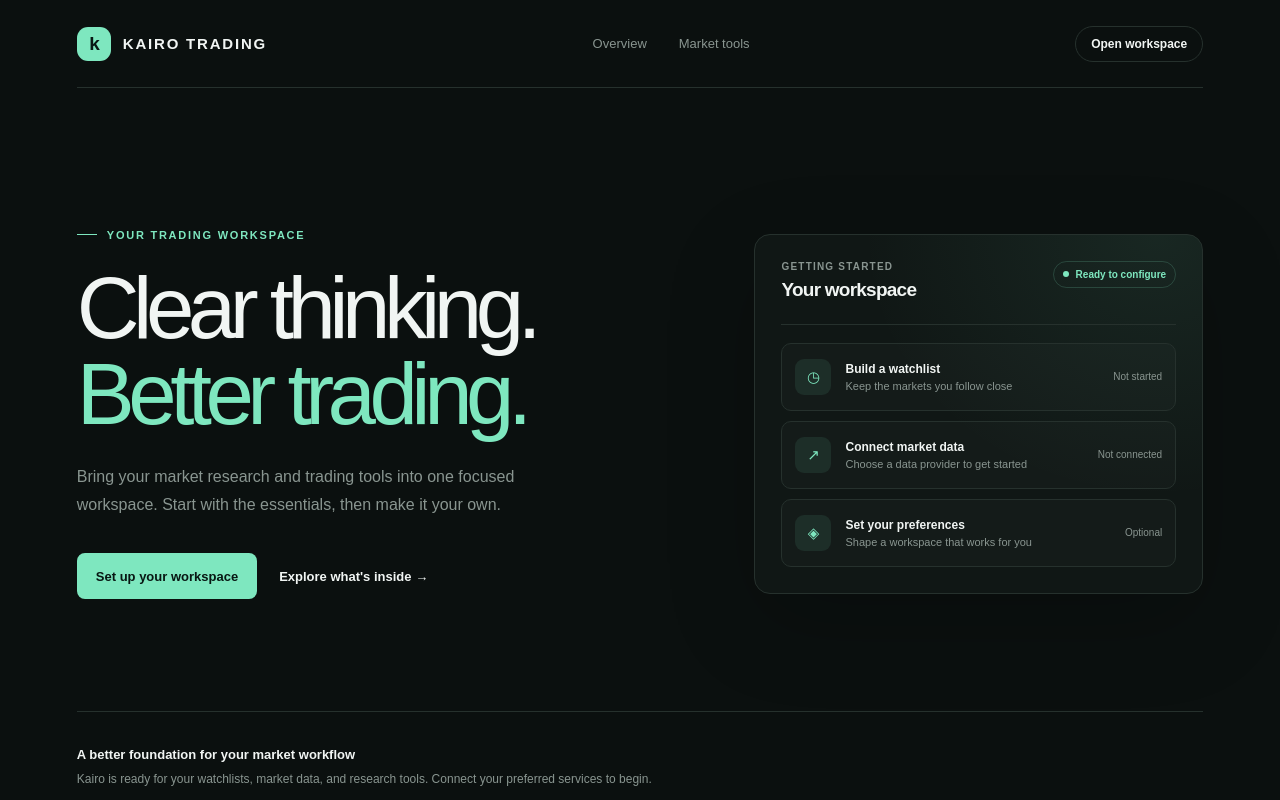
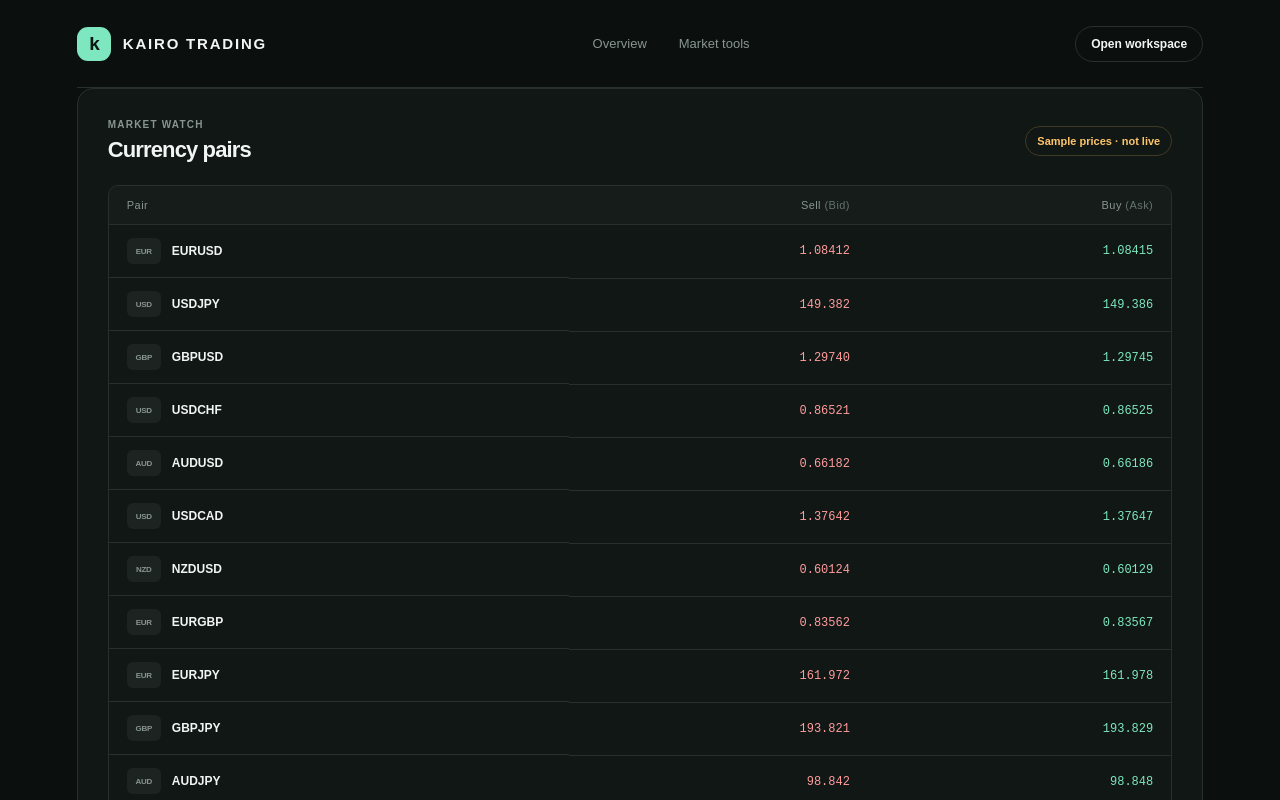
Before and after one commit to berezh/kairo-trading, a Next.js app: page / in a window 1280 px wide. Shown: the top 800 px of the page. Built offline with nearby package versions, Linux system fonts and the light colour scheme.

Commit message:
add table

```diff
--- a/src/app/page.module.scss
+++ b/src/app/page.module.scss
@@ -73,110 +73,6 @@
   margin: 0 auto;
 }
 
-.hero {
-  display: grid;
-  grid-template-columns: minmax(0, 1fr) minmax(360px, 0.78fr);
-  align-items: center;
-  gap: clamp(48px, 8vw, 120px);
-  padding: clamp(72px, 11vw, 148px) 0 112px;
-}
-
-.intro {
-  max-width: 600px;
-}
-
-.eyebrow {
-  display: flex;
-  align-items: center;
-  gap: 10px;
-  margin: 0 0 24px;
-  color: var(--accent);
-  font-size: 11px;
-  font-weight: 700;
-  letter-spacing: 0.16em;
-  text-transform: uppercase;
-
-  &::before {
-    width: 20px;
-    height: 1px;
-    background: currentColor;
-    content: "";
-  }
-}
-
-.title {
-  margin: 0;
-  font-size: clamp(48px, 6.8vw, 88px);
-  font-weight: 500;
-  letter-spacing: -0.075em;
-  line-height: 0.99;
-  text-wrap: balance;
-
-  span {
-    color: var(--accent);
-  }
-}
-
-.description {
-  max-width: 470px;
-  margin: 26px 0 0;
-  color: var(--muted);
-  font-size: 16px;
-  line-height: 1.75;
-}
-
-.actions {
-  display: flex;
-  flex-wrap: wrap;
-  align-items: center;
-  gap: 22px;
-  margin-top: 34px;
-}
-
-.primaryAction {
-  display: inline-flex;
-  min-height: 46px;
-  align-items: center;
-  justify-content: center;
-  padding: 0 19px;
-  border-radius: 8px;
-  color: #081713;
-  background: var(--accent);
-  font-size: 13px;
-  font-weight: 700;
-  transition: background-color 160ms ease;
-
-  &:hover {
-    background: #a2f0d2;
-  }
-}
-
-.textAction {
-  color: var(--foreground);
-  font-size: 13px;
-  font-weight: 600;
-}
-
-.workspace {
-  padding: 26px;
-  border: 1px solid var(--border);
-  border-radius: 16px;
-  background:
-    radial-gradient(ellipse at 90% 0%, rgb(126 231 191 / 8%), transparent 52%),
-    var(--panel);
-  box-shadow: 0 28px 90px rgb(0 0 0 / 20%);
-  scroll-margin-top: 30px;
-}
-
-.workspaceHeader {
-  display: flex;
-  align-items: flex-start;
-  justify-content: space-between;
-  gap: 16px;
-  padding-bottom: 23px;
-  border-bottom: 1px solid var(--border);
-}
-
 .panelEyebrow {
   margin: 0 0 7px;
   color: var(--muted);
@@ -186,105 +82,134 @@
   text-transform: uppercase;
 }
 
-.panelTitle {
+.markets {
+  padding: 30px;
+  border: 1px solid var(--border);
+  border-radius: 16px;
+  background: var(--panel);
+  scroll-margin-top: 30px;
+}
+
+.marketHeading {
+  display: flex;
+  align-items: center;
+  justify-content: space-between;
+  gap: 20px;
+  padding-bottom: 22px;
+}
+
+.marketsTitle {
   margin: 0;
-  font-size: 19px;
+  font-size: 22px;
   font-weight: 600;
   letter-spacing: -0.04em;
 }
 
-.status {
-  display: inline-flex;
-  align-items: center;
-  gap: 7px;
-  padding: 7px 9px;
-  border: 1px solid rgb(126 231 191 / 18%);
+.sampleNotice {
+  padding: 8px 11px;
+  border: 1px solid rgb(255 197 107 / 20%);
   border-radius: 999px;
-  color: var(--accent);
-  font-size: 10px;
+  color: #ffc56b;
+  font-size: 11px;
   font-weight: 600;
   white-space: nowrap;
-
-  &::before {
-    width: 6px;
-    height: 6px;
-    border-radius: 50%;
-    background: currentColor;
-    content: "";
-  }
 }
 
-.setupList {
-  display: grid;
-  gap: 10px;
-  padding-top: 18px;
+.tableScroller {
+  overflow-x: auto;
+  border: 1px solid var(--border);
+  border-radius: 10px;
 }
 
-.setupItem {
-  display: flex;
-  align-items: center;
-  gap: 14px;
-  padding: 15px 13px;
-  border: 1px solid var(--border);
-  border-radius: 10px;
-  background: rgb(255 255 255 / 1.5%);
-}
+.quotesTable {
+  width: 100%;
+  border-collapse: collapse;
+  text-align: left;
 
-.itemIcon {
-  display: grid;
-  width: 36px;
-  height: 36px;
-  flex: 0 0 auto;
-  place-items: center;
-  border-radius: 9px;
-  color: var(--accent);
-  background: rgb(126 231 191 / 9%);
-  font-size: 15px;
-}
-
-.itemCopy {
-  flex: 1;
-
-  strong,
-  span {
-    display: block;
+  thead {
+    color: var(--muted);
+    background: rgb(255 255 255 / 2%);
+    font-size: 11px;
+    letter-spacing: 0.04em;
   }
 
-  strong {
-    margin-bottom: 4px;
+  th,
+  td {
+    padding: 13px 18px;
+    border-bottom: 1px solid var(--border);
+  }
+
+  thead th {
+    font-weight: 500;
+  }
+
+  thead th:not(:first-child),
+  td {
+    text-align: right;
+  }
+
+  thead span {
+    color: #66736d;
+    font-weight: 400;
+  }
+
+  tbody tr:last-child th,
+  tbody tr:last-child td {
+    border-bottom: 0;
+  }
+
+  tbody tr {
+    transition: background-color 120ms ease;
+
+    &:hover {
+      background: rgb(255 255 255 / 2%);
+    }
+  }
+
+  tbody th {
+    display: flex;
+    align-items: center;
+    gap: 11px;
     font-size: 12px;
     font-weight: 600;
   }
 
-  span {
-    color: var(--muted);
-    font-size: 11px;
+  td {
+    font-family: "Courier New", monospace;
+    font-size: 12px;
+    font-variant-numeric: tabular-nums;
   }
 }
 
-.itemStatus {
+.pairMark {
+  display: grid;
+  width: 34px;
+  height: 26px;
+  place-items: center;
+  border-radius: 6px;
   color: var(--muted);
-  font-size: 10px;
-  white-space: nowrap;
+  background: rgb(255 255 255 / 5%);
+  font-size: 8px;
+  font-weight: 700;
+  letter-spacing: -0.03em;
 }
 
-.tools {
-  padding-top: 35px;
-  border-top: 1px solid var(--border);
-  scroll-margin-top: 30px;
+.sellPrice {
+  color: #ff9c9c;
 }
 
-.toolsHeading {
-  margin: 0;
-  font-size: 13px;
-  font-weight: 600;
+.buyPrice {
+  color: var(--accent);
 }
 
-.toolsDescription {
-  margin: 8px 0 0;
-  color: var(--muted);
-  font-size: 12px;
-  line-height: 1.6;
+.visuallyHidden {
+  position: absolute;
+  width: 1px;
+  height: 1px;
+  overflow: hidden;
+  clip: rect(0, 0, 0, 0);
+  white-space: nowrap;
+  clip-path: inset(50%);
 }
 
 .footer {
@@ -299,18 +224,8 @@
 }
 
 @media (max-width: 850px) {
-  .hero {
-    grid-template-columns: 1fr;
-    gap: 56px;
-    padding: 88px 0;
-  }
-
-  .intro {
-    max-width: 660px;
-  }
-
-  .workspace {
-    max-width: 620px;
+  .markets {
+    padding: 22px;
   }
 }
 
@@ -342,35 +257,30 @@
     font-size: 11px;
   }
 
-  .hero {
-    gap: 42px;
-    padding: 74px 0 64px;
+  .markets {
+    padding: 18px 12px;
   }
 
-  .title {
-    font-size: clamp(48px, 13vw, 68px);
+  .marketHeading {
+    align-items: flex-start;
   }
 
-  .description {
-    font-size: 14px;
+  .marketsTitle {
+    font-size: 19px;
   }
 
-  .workspace {
-    padding: 19px 15px;
-  }
-
-  .status {
-    padding: 6px 7px;
+  .sampleNotice {
+    padding: 7px 8px;
     font-size: 9px;
   }
 
-  .setupItem {
-    gap: 10px;
-    padding: 12px 9px;
-  }
+  .quotesTable {
+    min-width: 380px;
 
-  .itemStatus {
-    font-size: 9px;
+    th,
+    td {
+      padding: 12px 10px;
+    }
   }
 
   .footer {
@@ -381,8 +291,7 @@
 
 @media (prefers-reduced-motion: reduce) {
   .nav a,
-  .headerAction,
-  .primaryAction {
+  .headerAction {
     transition: none;
   }
 }
--- a/src/app/page.tsx
+++ b/src/app/page.tsx
@@ -1,4 +1,47 @@
 import styles from "./page.module.scss";
+
+type Quote = {
+  symbol: string;
+  bid: string;
+  ask: string;
+  ts: number;
+  seq: number;
+};
+
+const sampleTimestamp = 1759830930123;
+
+const sampleQuotes: Quote[] = [
+  { symbol: "EURUSD", bid: "1.08412", ask: "1.08415", ts: sampleTimestamp, seq: 98213 },
+  { symbol: "USDJPY", bid: "149.382", ask: "149.386", ts: sampleTimestamp, seq: 98214 },
+  { symbol: "GBPUSD", bid: "1.29740", ask: "1.29745", ts: sampleTimestamp, seq: 98215 },
+  { symbol: "USDCHF", bid: "0.86521", ask: "0.86525", ts: sampleTimestamp, seq: 98216 },
+  { symbol: "AUDUSD", bid: "0.66182", ask: "0.66186", ts: sampleTimestamp, seq: 98217 },
+  { symbol: "USDCAD", bid: "1.37642", ask: "1.37647", ts: sampleTimestamp, seq: 98218 },
+  { symbol: "NZDUSD", bid: "0.60124", ask: "0.60129", ts: sampleTimestamp, seq: 98219 },
+  { symbol: "EURGBP", bid: "0.83562", ask: "0.83567", ts: sampleTimestamp, seq: 98220 },
+  { symbol: "EURJPY", bid: "161.972", ask: "161.978", ts: sampleTimestamp, seq: 98221 },
+  { symbol: "GBPJPY", bid: "193.821", ask: "193.829", ts: sampleTimestamp, seq: 98222 },
+  { symbol: "AUDJPY", bid: "98.842", ask: "98.848", ts: sampleTimestamp, seq: 98223 },
+  { symbol: "EURCHF", bid: "0.93814", ask: "0.93820", ts: sampleTimestamp, seq: 98224 },
+  { symbol: "EURAUD", bid: "1.63820", ask: "1.63828", ts: sampleTimestamp, seq: 98225 },
+  { symbol: "EURCAD", bid: "1.49218", ask: "1.49226", ts: sampleTimestamp, seq: 98226 },
+  { symbol: "EURNZD", bid: "1.80264", ask: "1.80276", ts: sampleTimestamp, seq: 98227 },
+  { symbol: "GBPCHF", bid: "1.12248", ask: "1.12256", ts: sampleTimestamp, seq: 98228 },
+  { symbol: "GBPAUD", bid: "1.96018", ask: "1.96028", ts: sampleTimestamp, seq: 98229 },
+  { symbol: "GBPCAD", bid: "1.78602", ask: "1.78612", ts: sampleTimestamp, seq: 98230 },
+  { symbol: "GBPNZD", bid: "2.15730", ask: "2.15744", ts: sampleTimestamp, seq: 98231 },
+  { symbol: "AUDCAD", bid: "0.91108", ask: "0.91115", ts: sampleTimestamp, seq: 98232 },
+  { symbol: "AUDCHF", bid: "0.57248", ask: "0.57254", ts: sampleTimestamp, seq: 98233 },
+  { symbol: "AUDNZD", bid: "1.10072", ask: "1.10080", ts: sampleTimestamp, seq: 98234 },
+  { symbol: "CADJPY", bid: "108.544", ask: "108.551", ts: sampleTimestamp, seq: 98235 },
+  { symbol: "CHFJPY", bid: "172.654", ask: "172.663", ts: sampleTimestamp, seq: 98236 },
+  { symbol: "NZDJPY", bid: "89.842", ask: "89.850", ts: sampleTimestamp, seq: 98237 },
+  { symbol: "CADCHF", bid: "0.62840", ask: "0.62847", ts: sampleTimestamp, seq: 98238 },
+  { symbol: "NZDCAD", bid: "0.82762", ask: "0.82770", ts: sampleTimestamp, seq: 98239 },
+  { symbol: "NZDCHF", bid: "0.52018", ask: "0.52025", ts: sampleTimestamp, seq: 98240 },
+  { symbol: "USDSGD", bid: "1.30214", ask: "1.30222", ts: sampleTimestamp, seq: 98241 },
+  { symbol: "EURSGD", bid: "1.41246", ask: "1.41258", ts: sampleTimestamp, seq: 98242 },
+];
 
 export default function Home() {
   return (
@@ -20,86 +63,45 @@ export default function Home() {
       </header>
 
       <main className={styles.content}>
-        <section className={styles.hero} id="overview">
-          <div className={styles.intro}>
-            <p className={styles.eyebrow}>Your trading workspace</p>
-            <h1 className={styles.title}>
-              Clear thinking.
-              <br />
-              <span>Better trading.</span>
-            </h1>
-            <p className={styles.description}>
-              Bring your market research and trading tools into one focused
-              workspace. Start with the essentials, then make it your own.
-            </p>
-            <div className={styles.actions}>
-              <a className={styles.primaryAction} href="#workspace">
-                Set up your workspace
-              </a>
-              <a className={styles.textAction} href="#markets">
-                Explore what&apos;s inside <span aria-hidden="true">→</span>
-              </a>
+        <section className={styles.markets} id="markets" aria-labelledby="markets-title">
+          <div className={styles.marketHeading}>
+            <div>
+              <p className={styles.panelEyebrow}>Market watch</p>
+              <h2 className={styles.marketsTitle} id="markets-title">
+                Currency pairs
+              </h2>
             </div>
+            <span className={styles.sampleNotice}>Sample prices · not live</span>
           </div>
 
-          <section
-            className={styles.workspace}
-            id="workspace"
-            aria-labelledby="workspace-title"
-          >
-            <div className={styles.workspaceHeader}>
-              <div>
-                <p className={styles.panelEyebrow}>Getting started</p>
-                <h2 className={styles.panelTitle} id="workspace-title">
-                  Your workspace
-                </h2>
-              </div>
-              <span className={styles.status}>Ready to configure</span>
-            </div>
-
-            <div className={styles.setupList}>
-              <div className={styles.setupItem}>
-                <span className={styles.itemIcon} aria-hidden="true">
-                  ◷
-                </span>
-                <span className={styles.itemCopy}>
-                  <strong>Build a watchlist</strong>
-                  <span>Keep the markets you follow close</span>
-                </span>
-                <span className={styles.itemStatus}>Not started</span>
-              </div>
-              <div className={styles.setupItem}>
-                <span className={styles.itemIcon} aria-hidden="true">
-                  ↗
-                </span>
-                <span className={styles.itemCopy}>
-                  <strong>Connect market data</strong>
-                  <span>Choose a data provider to get started</span>
-                </span>
-                <span className={styles.itemStatus}>Not connected</span>
-              </div>
-              <div className={styles.setupItem}>
-                <span className={styles.itemIcon} aria-hidden="true">
-                  ◈
-                </span>
-                <span className={styles.itemCopy}>
-                  <strong>Set your preferences</strong>
-                  <span>Shape a workspace that works for you</span>
-                </span>
-                <span className={styles.itemStatus}>Optional</span>
-              </div>
-            </div>
-          </section>
-        </section>
-
-        <section className={styles.tools} id="markets" aria-labelledby="tools-title">
-          <h2 className={styles.toolsHeading} id="tools-title">
-            A better foundation for your market workflow
-          </h2>
-          <p className={styles.toolsDescription}>
-            Kairo is ready for your watchlists, market data, and research tools.
-            Connect your preferred services to begin.
-          </p>
+          <div className={styles.tableScroller}>
+            <table className={styles.quotesTable}>
+              <caption className={styles.visuallyHidden}>
+                Sample bid and ask prices for 30 currency pairs. Prices are not live.
+              </caption>
+              <thead>
+                <tr>
+                  <th scope="col">Pair</th>
+                  <th scope="col">Sell <span>(Bid)</span></th>
+                  <th scope="col">Buy <span>(Ask)</span></th>
+                </tr>
+              </thead>
+              <tbody>
+                {sampleQuotes.map((quote) => (
+                  <tr key={quote.symbol}>
+                    <th scope="row">
+                      <span className={styles.pairMark} aria-hidden="true">
+                        {quote.symbol.slice(0, 3)}
+                      </span>
+                      {quote.symbol}
+                    </th>
+                    <td className={styles.sellPrice}>{quote.bid}</td>
+                    <td className={styles.buyPrice}>{quote.ask}</td>
+                  </tr>
+                ))}
+              </tbody>
+            </table>
+          </div>
         </section>
       </main>
 
```
